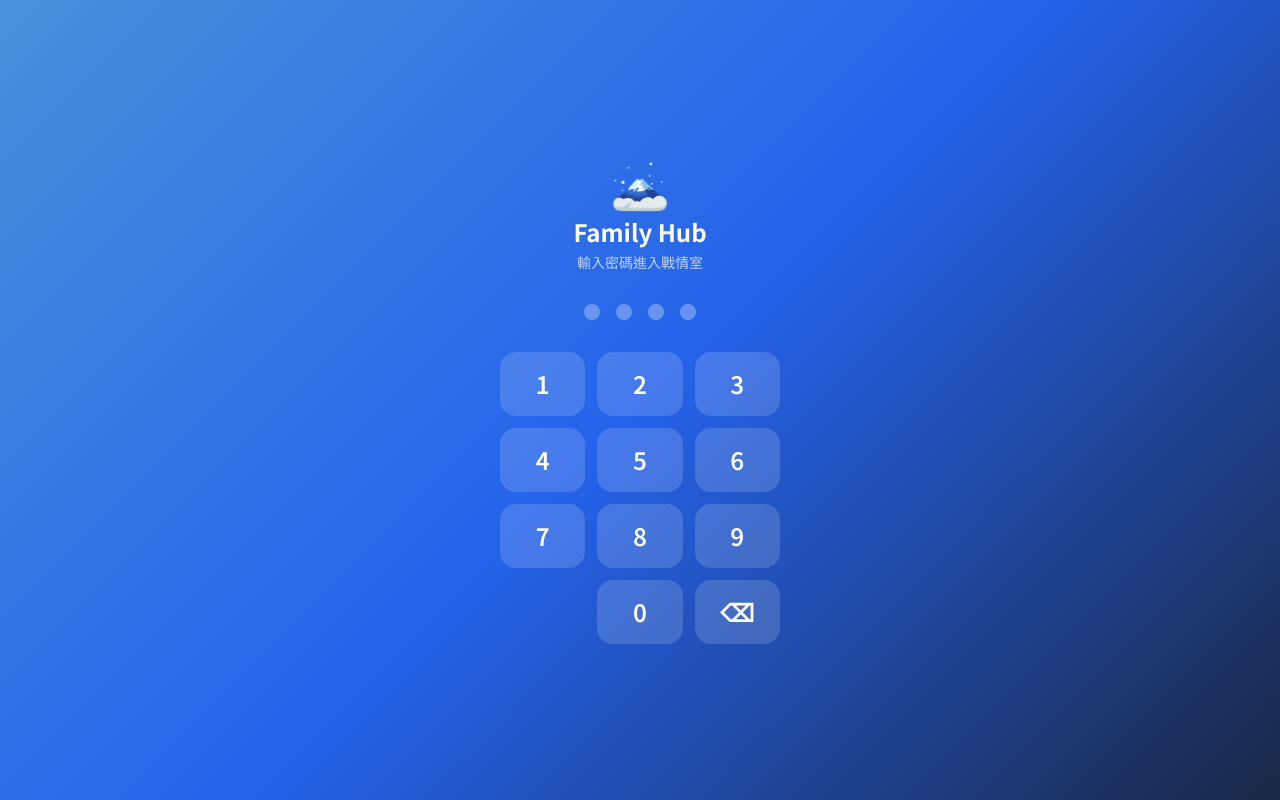
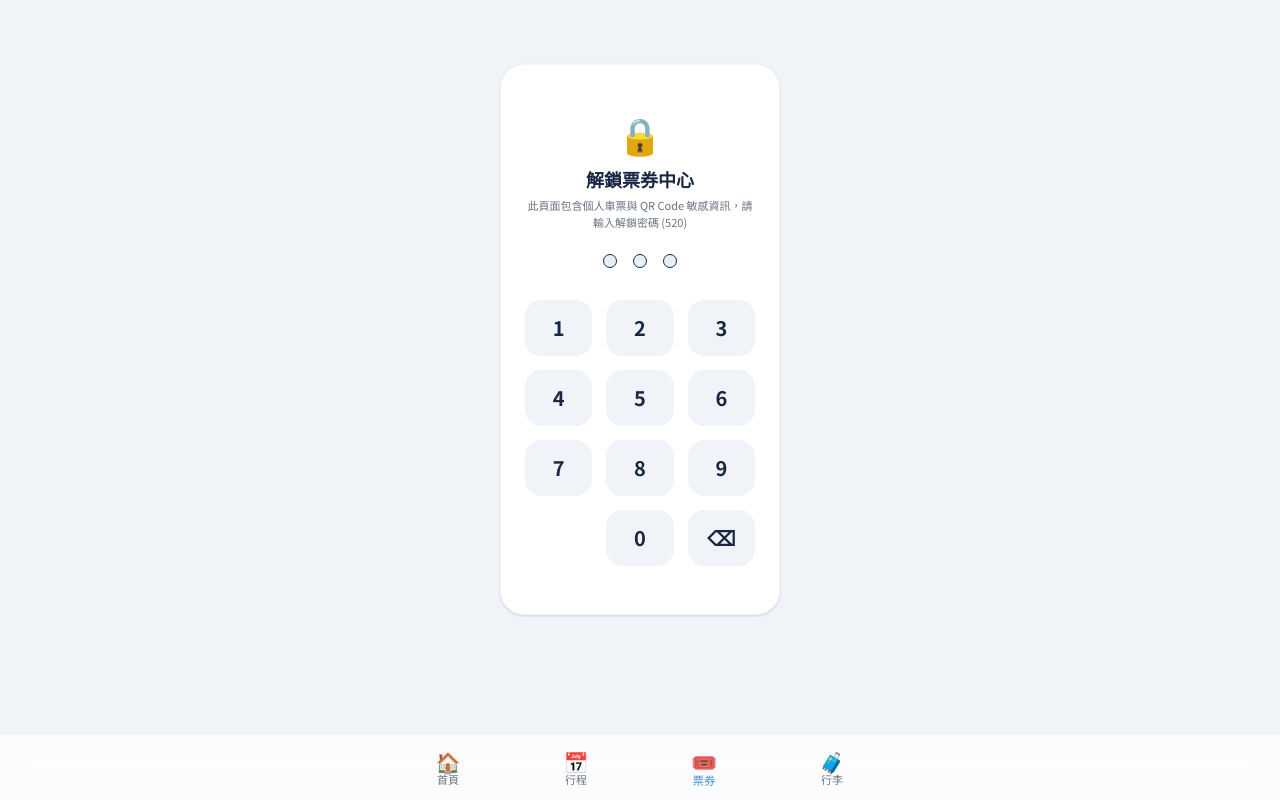
Before and after one commit to janewenthome/family-hub, a React (Vite) app: page /tickets in a window 1280 px wide. Built offline with nearby package versions, Linux system fonts and the light colour scheme.

Commit message:
feat: add station mapUrl Japanese queries and move PIN lock 520 to ticket page

```diff
--- a/src/App.tsx
+++ b/src/App.tsx
@@ -1,4 +1,3 @@
-import { useState, useEffect } from 'react';
 import { Routes, Route, Navigate } from 'react-router-dom';
 import BottomNav from './components/ui/BottomNav';
 import DashboardPage from './pages/DashboardPage';
@@ -6,91 +5,7 @@ import ItineraryPage from './pages/ItineraryPage';
 import TicketsPage from './pages/TicketsPage';
 import PackingPage from './pages/PackingPage';
 
-const PIN = '0000';
-const AUTH_KEY = 'family-hub-auth';
-
-function PinLock({ onUnlock }: { onUnlock: () => void }) {
-  const [pin, setPin] = useState('');
-  const [error, setError] = useState(false);
-
-  const handleDigit = (d: string) => {
-    if (pin.length >= 4) return;
-    const next = pin + d;
-    setPin(next);
-    setError(false);
-    if (next.length === 4) {
-      if (next === PIN) {
-        localStorage.setItem(AUTH_KEY, 'true');
-        onUnlock();
-      } else {
-        setError(true);
-        setTimeout(() => { setPin(''); setError(false); }, 600);
-      }
-    }
-  };
-
-  const handleDelete = () => {
-    setPin(p => p.slice(0, -1));
-    setError(false);
-  };
-
-  return (
-    <div className="min-h-dvh flex flex-col items-center justify-center gradient-fuji px-6">
-      <div className="text-5xl mb-3">🗻</div>
-      <h1 className="text-white text-2xl font-bold mb-1">Family Hub</h1>
-      <p className="text-white/70 text-sm mb-8">輸入密碼進入戰情室</p>
-
-      {/* PIN dots */}
-      <div className="flex gap-4 mb-8">
-        {[0, 1, 2, 3].map(i => (
-          <div
-            key={i}
-            className={`w-4 h-4 rounded-full transition-all duration-200 ${
-              error
-                ? 'bg-red-400 animate-shake'
-                : i < pin.length
-                  ? 'bg-white scale-110'
-                  : 'bg-white/30'
-            }`}
-          />
-        ))}
-      </div>
-
-      {/* Numpad */}
-      <div className="grid grid-cols-3 gap-3 w-full max-w-[280px]">
-        {['1','2','3','4','5','6','7','8','9','','0','⌫'].map(key => (
-          <button
-            key={key || 'empty'}
-            disabled={key === ''}
-            onClick={() => key === '⌫' ? handleDelete() : key && handleDigit(key)}
-            className={`h-16 rounded-2xl text-2xl font-semibold transition-all tap-highlight ${
-              key === ''
-                ? 'invisible'
-                : 'bg-white/15 text-white hover:bg-white/25 active:bg-white/30'
-            }`}
-          >
-            {key}
-          </button>
-        ))}
-      </div>
-    </div>
-  );
-}
-
 export default function App() {
-  const [authed, setAuthed] = useState(() => localStorage.getItem(AUTH_KEY) === 'true');
-
-  useEffect(() => {
-    // Check auth on focus (e.g., returning from another tab)
-    const check = () => setAuthed(localStorage.getItem(AUTH_KEY) === 'true');
-    window.addEventListener('focus', check);
-    return () => window.removeEventListener('focus', check);
-  }, []);
-
-  if (!authed) {
-    return <PinLock onUnlock={() => setAuthed(true)} />;
-  }
-
   return (
     <div className="flex flex-col min-h-dvh">
       <main className="flex-1 pb-20 overflow-y-auto">
--- a/src/pages/TicketsPage.tsx
+++ b/src/pages/TicketsPage.tsx
@@ -126,7 +126,76 @@ function TicketCard({ ticket, onViewImage, onViewGuide }: TicketCardProps) {
   );
 }
 
+function TicketPinLock({ onUnlock }: { onUnlock: () => void }) {
+  const [pin, setPin] = useState('');
+  const [error, setError] = useState(false);
+
+  const handleDigit = (d: string) => {
+    if (pin.length >= 3) return;
+    const next = pin + d;
+    setPin(next);
+    setError(false);
+    if (next.length === 3) {
+      if (next === '520') {
+        sessionStorage.setItem('tickets-unlocked', 'true');
+        onUnlock();
+      } else {
+        setError(true);
+        setTimeout(() => { setPin(''); setError(false); }, 600);
+      }
+    }
+  };
+
+  const handleDelete = () => {
+    setPin(p => p.slice(0, -1));
+    setError(false);
+  };
+
+  return (
+    <div className="flex flex-col items-center justify-center py-12 px-6 bg-white rounded-3xl shadow-sm border border-gray-100 max-w-[280px] mx-auto mt-16">
+      <span className="text-4xl mb-3">🔒</span>
+      <h2 className="font-bold text-lg text-dark-navy mb-1 text-center">解鎖票券中心</h2>
+      <p className="text-[11px] text-warm-gray mb-6 text-center leading-normal">此頁面包含個人車票與 QR Code 敏感資訊，請輸入解鎖密碼 (520)</p>
+
+      {/* PIN dots */}
+      <div className="flex gap-4 mb-8">
+        {[0, 1, 2].map(i => (
+          <div
+            key={i}
+            className={`w-3.5 h-3.5 rounded-full transition-all duration-200 ${
+              error
+                ? 'bg-red-400'
+                : i < pin.length
+                  ? 'bg-fuji-blue scale-110'
+                  : 'bg-fuji-ice border border-gray-250'
+            }`}
+          />
+        ))}
+      </div>
+
+      {/* Numpad */}
+      <div className="grid grid-cols-3 gap-3.5 w-full">
+        {['1','2','3','4','5','6','7','8','9','','0','⌫'].map((key, idx) => (
+          <button
+            key={key || `empty-${idx}`}
+            disabled={key === ''}
+            onClick={() => key === '⌫' ? handleDelete() : key && handleDigit(key)}
+            className={`h-14 rounded-2xl text-xl font-bold transition-all tap-highlight ${
+              key === ''
+                ? 'invisible'
+                : 'bg-fuji-snow text-dark-navy hover:bg-fuji-ice active:bg-fuji-blue active:text-white'
+            }`}
+          >
+            {key}
+          </button>
+        ))}
+      </div>
+    </div>
+  );
+}
+
 export default function TicketsPage() {
+  const [unlocked, setUnlocked] = useState(() => sessionStorage.getItem('tickets-unlocked') === 'true');
   const [tab, setTab] = useState('all');
   const [modalImage, setModalImage] = useState<{ src: string; title: string } | null>(null);
   const [showGuide, setShowGuide] = useState(false);
@@ -139,6 +208,10 @@ export default function TicketsPage() {
     { src: '/tickets/guide-2.jpg', desc: '2. 螢幕右上角選繁中，選「領取車票」→「JR東京列車預訂」→「QR碼或取票碼」' },
     { src: '/tickets/guide-3.jpg', desc: '3. 掃描下方 QR Code 或輸入受取代碼領取實體票' }
   ];
+
+  if (!unlocked) {
+    return <TicketPinLock onUnlock={() => setUnlocked(true)} />;
+  }
 
   return (
     <div className="max-w-lg mx-auto px-4 pt-6 pb-24">
```
Also changed, not shown: src/data/itinerary.json (+40 -20 lines).
